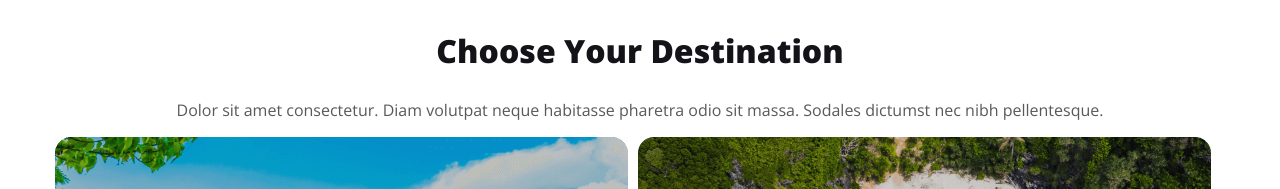
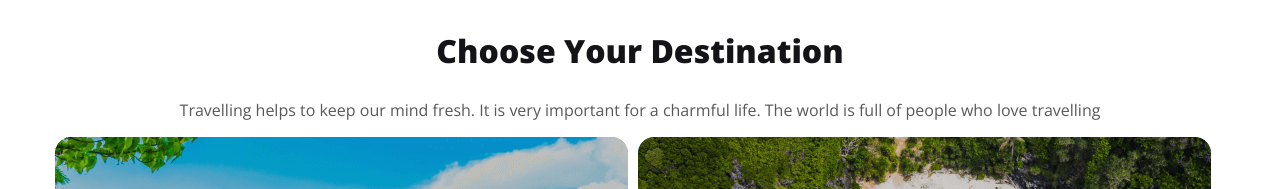
Before and after one commit to tamannatuba/travel-repo-assignment, a plain HTML site: page index.html in a window 1280 px wide. Shown: the part 1233-1422 px from the top of the page. Drawn offline with nearby package versions, Linux system fonts and the light colour scheme.

Commit message:
description added

```diff
--- a/index.html
+++ b/index.html
@@ -66,7 +66,8 @@
         </section>
         <section class="img-section">
             <h2 class="section-title">Choose Your Destination</h2>
-            <p class="section-description">Dolor sit amet consectetur. Diam volutpat neque habitasse pharetra odio sit massa. Sodales dictumst nec nibh pellentesque.</p>
+            <p class="section-description">Travelling helps to keep our mind fresh. It is very important for a charmful
+                life. The world is full of people who love travelling</p>
             <div>
                 <div class="part-one">
                     <div> <img src="./images/rectanglefive.png" alt="">
```
